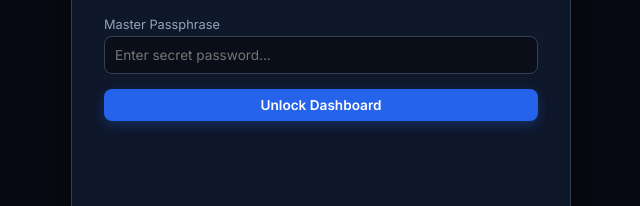
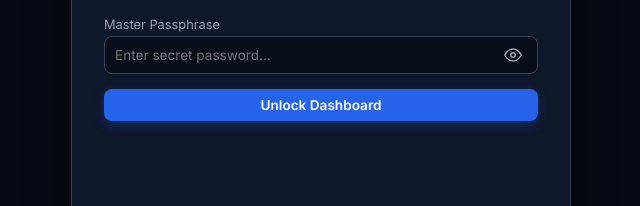
Before and after one commit to brelputo/dashboard-version1, a plain HTML site: page index.html in a window 1280 px wide. Shown: the part 215-421 px from the top of the page, 319-959 px from the left. Drawn offline with nearby package versions, Linux system fonts and the light colour scheme.

Commit message:
Update index.html

```diff
--- a/index.html
+++ b/index.html
@@ -41,6 +41,32 @@
         }
         #login-overlay h2 { font-size: 1.5rem; margin-bottom: 8px; color: #fff; }
         #login-overlay p { color: var(--text-muted); font-size: 0.9rem; margin-bottom: 20px; }
+
+        .password-wrapper {
+            position: relative;
+            display: flex;
+            align-items: center;
+            margin-bottom: 15px;
+        }
+        .password-wrapper input {
+            width: 100%;
+            padding-right: 42px; /* space for the eye button */
+        }
+        .toggle-password-btn {
+            position: absolute;
+            right: 12px;
+            background: none;
+            border: none;
+            color: var(--text-muted);
+            cursor: pointer;
+            font-size: 1.1rem;
+            display: flex;
+            align-items: center;
+            justify-content: center;
+            padding: 4px;
+            transition: color 0.2s;
+        }
+        .toggle-password-btn:hover { color: var(--text-main); }
 
         header {
             background: linear-gradient(135deg, #0f172a 0%, #1e1b4b 50%, #1e3a8a 100%);
@@ -171,10 +197,17 @@
 <div id="login-overlay">
     <h2>Secure Vault Login</h2>
     <p>Enter your Master Encryption Passphrase to decrypt your financial records from Supabase.</p>
+
     <div style="margin-bottom: 15px;">
         <label style="font-size: 0.8rem; color: var(--text-muted); display: block; margin-bottom: 4px;">Master Passphrase</label>
-        <input type="password" id="master-pwd" placeholder="Enter secret password..." onkeydown="if(event.key==='Enter') initSession()">
+        <div class="password-wrapper">
+            <input type="password" id="master-pwd" placeholder="Enter secret password..." onkeydown="if(event.key==='Enter') initSession()">
+            <button type="button" class="toggle-password-btn" onclick="togglePasswordVisibility()" title="Show/Hide Password">
+                <svg id="eye-icon" xmlns="http://www.w3.org/2000/svg" width="18" height="18" viewBox="0 0 24 24" fill="none" stroke="currentColor" stroke-width="2" stroke-linecap="round" stroke-linejoin="round"><path d="M1 12s4-8 11-8 11 8 11 8-4 8-11 8-11-8-11-8z"></path><circle cx="12" cy="12" r="3"></circle></svg>
+            </button>
+        </div>
     </div>
+
     <button class="btn" style="width: 100%; justify-content: center;" onclick="initSession()">Unlock Dashboard</button>
 </div>
 
@@ -402,6 +435,21 @@
         setTimeout(() => { toast.className = ''; }, 2000);
     }
 
+    function togglePasswordVisibility() {
+        const pwdInput = document.getElementById('master-pwd');
+        const eyeIcon = document.getElementById('eye-icon');
+
+        if (pwdInput.type === 'password') {
+            pwdInput.type = 'text';
+            // Switch icon to "eye-off"
+            eyeIcon.innerHTML = '<path d="M17.94 17.94A10.07 10.07 0 0 1 12 20c-7 0-11-8-11-8a18.45 18.45 0 0 1 5.06-5.94M9.9 4.24A9.12 9.12 0 0 1 12 4c7 0 11 8 11 8a18.5 18.5 0 0 1-2.16 3.19m-6.72-1.07a3 3 0 1 1-4.24-4.24"></path><line x1="1" y1="1" x2="23" y2="23"></line>';
+        } else {
+            pwdInput.type = 'password';
+            // Switch icon back to standard "eye"
+            eyeIcon.innerHTML = '<path d="M1 12s4-8 11-8 11 8 11 8-4 8-11 8-11-8-11-8z"></path><circle cx="12" cy="12" r="3"></circle>';
+        }
+    }
+
     async function initSession() {
         masterKey = document.getElementById('master-pwd').value.trim();
         if (!masterKey) {
@@ -451,6 +499,9 @@
         document.getElementById('main-app').style.display = 'none';
         document.getElementById('login-overlay').style.display = 'block';
         document.getElementById('master-pwd').value = '';
+        // Reset password visibility if it was left open
+        document.getElementById('master-pwd').type = 'password';
+        document.getElementById('eye-icon').innerHTML = '<path d="M1 12s4-8 11-8 11 8 11 8-4 8-11 8-11-8-11-8z"></path><circle cx="12" cy="12" r="3"></circle>';
     }
 
     async function requestPasswordReset() {
```
